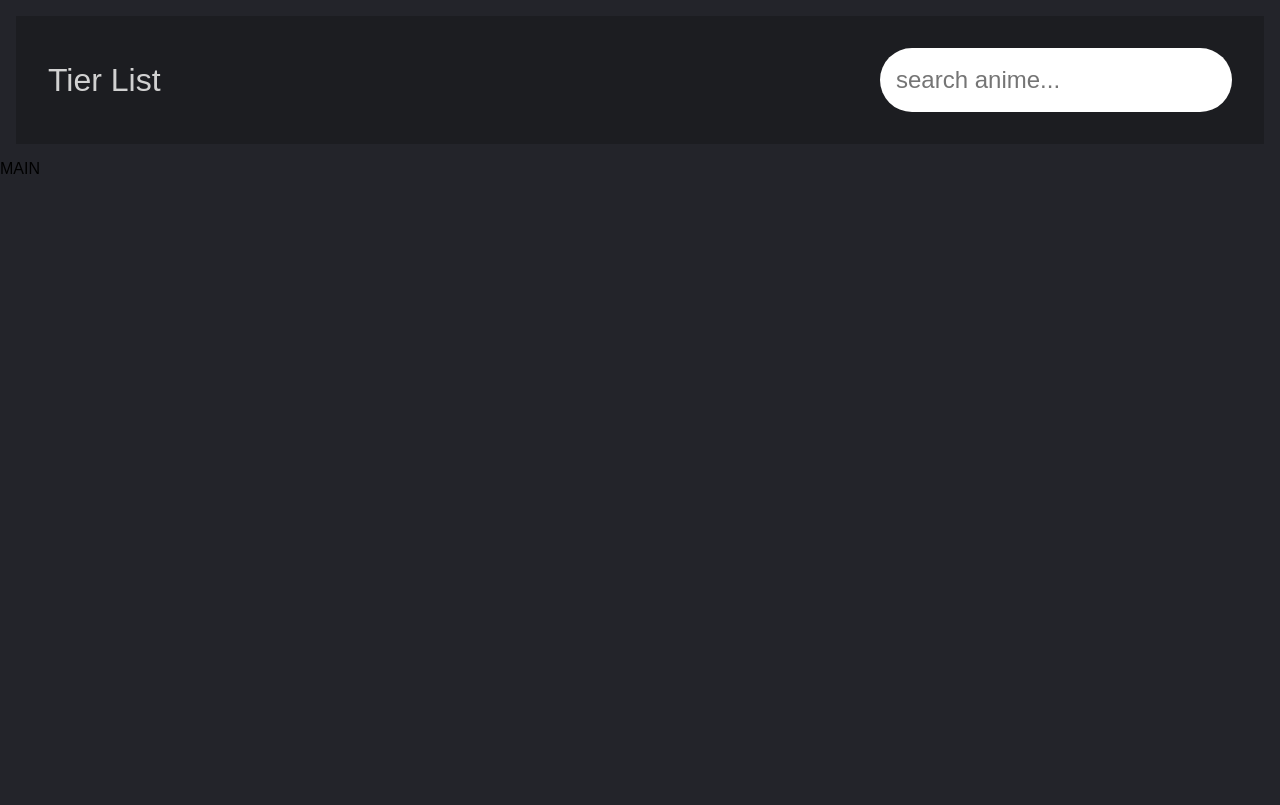
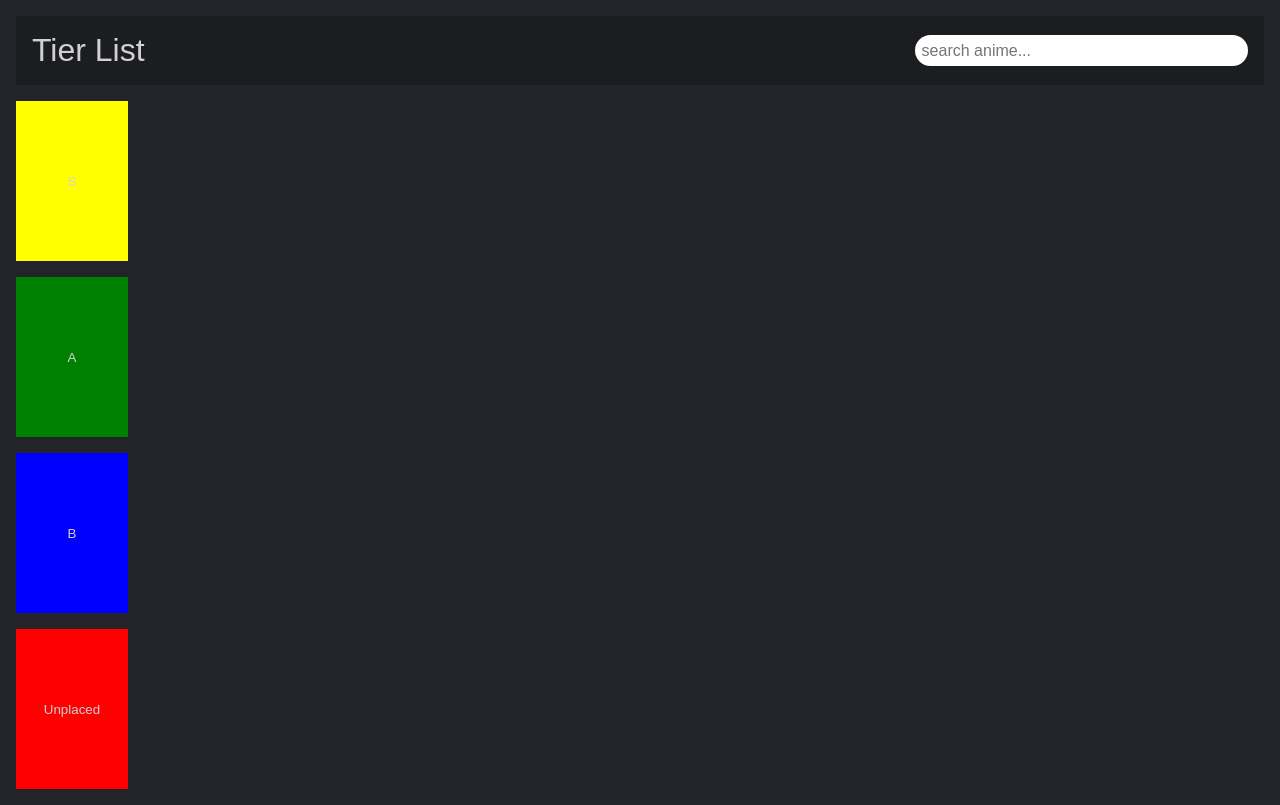
Before and after one commit to Wilson-Vallerian/Tier-List, a React (Vite) app: page / in a window 1280 px wide. Built offline with nearby package versions, Linux system fonts and the light colour scheme.

Commit message:
Add selected search items to list and render them

```diff
--- a/package.json
+++ b/package.json
@@ -14,8 +14,10 @@
     "react": "^19.2.0",
     "react-dom": "^19.2.0",
     "react-icons": "^5.5.0",
+    "react-redux": "^9.2.0",
     "react-router": "^7.12.0",
-    "react-router-dom": "^7.12.0"
+    "react-router-dom": "^7.12.0",
+    "redux": "^5.0.1"
   },
   "devDependencies": {
     "@eslint/js": "^9.39.1",
--- a/src/App.jsx
+++ b/src/App.jsx
@@ -1,14 +1,14 @@
 import { createBrowserRouter, RouterProvider } from "react-router";
-import "./styles/App.css";
 import ErrorRoute from "./routes/ErrorRoute";
 import RootLayout from "./routes/RootLayout";
+import Body from "./components/Body";
 
 const router = createBrowserRouter([
   {
     path: "/",
     element: <RootLayout />,
     errorElement: <ErrorRoute />,
-    children: [{ path: "/", element: <div>MAIN</div> }],
+    children: [{ path: "/", element: <Body /> }],
   },
 ]);
 
--- /dev/null
+++ b/src/components/Body.jsx
@@ -0,0 +1,16 @@
+import { useSelector } from "react-redux";
+import "../styles/body.css";
+import Tier from "./Tier";
+
+export default function Body() {
+  const unplaced = useSelector((state) => state.unplaced);
+
+  return (
+    <div className="body">
+      <Tier selectorState={[]} tierTitle="S" bgColor="yellow" />
+      <Tier selectorState={[]} tierTitle="A" bgColor="green" />
+      <Tier selectorState={[]} tierTitle="B" bgColor="blue" />
+      <Tier selectorState={unplaced} tierTitle="Unplaced" bgColor="red" />
+    </div>
+  );
+}
--- a/src/components/SearchBar.jsx
+++ b/src/components/SearchBar.jsx
@@ -1,59 +1,18 @@
-import { useEffect, useState } from "react";
-import { IoSearch } from "react-icons/io5";
+import { useState } from "react";
+import SearchedData from "./SearchedData";
 
 export default function SearchBar() {
   const [query, setQuery] = useState("");
-  const [results, setResults] = useState([]);
-
-  useEffect(() => {
-    const timeout = setTimeout(async () => {
-      if (!query) {
-        setResults(() => []);
-        return;
-      }
-
-      const req = await fetch(
-        `https://api.jikan.moe/v4/anime?q=${query}&limit=4`,
-      );
-      if (!req.ok) {
-        throw new Error("Failed to request data");
-      }
-      const data = await req.json();
-      setResults(() => data.data);
-    }, 250);
-
-    return () => clearTimeout(timeout);
-  }, [query]);
 
   return (
     <div className="search-bar">
-      <IoSearch />
       <input
         type="text"
         placeholder="search anime..."
         onChange={(e) => setQuery(() => e.target.value)}
       />
 
-      {results.length > 0 && (
-        <div className="searched-data">
-          {results.map((result, i) => {
-            console.log(result);
-            return (
-              <div
-                key={result.images.jpg.image_url}
-                className={`searched-item ${i % 2 === 0 ? "even" : "odd"}`}
-              >
-                <img src={result.images.jpg.image_url} />
-                <div className="item-description">
-                  <p>{result.titles[0].title}</p>
-                  <p>{result.score}</p>
-                  <p>{result.aired.string}</p>
-                </div>
-              </div>
-            );
-          })}
-        </div>
-      )}
+      <SearchedData query={query} />
     </div>
   );
 }
--- /dev/null
+++ b/src/components/SearchedData.jsx
@@ -0,0 +1,45 @@
+import { useState, useEffect } from "react";
+import SearchedItem from "./SearchedItem";
+
+export default function SearchedData({ query }) {
+  const [results, setResults] = useState([]);
+
+  useEffect(() => {
+    const timeout = setTimeout(async () => {
+      if (!query) {
+        setResults(() => []);
+        return;
+      }
+
+      const req = await fetch(
+        `https://api.jikan.moe/v4/anime?q=${query}&limit=4`,
+      );
+      if (!req.ok) {
+        throw new Error("Failed to request data");
+      }
+      const data = await req.json();
+      setResults(() => data.data);
+    }, 250);
+
+    return () => clearTimeout(timeout);
+  }, [query]);
+
+  return (
+    <>
+      {results.length > 0 && (
+        <div className="searched-data">
+          {results.map((result, i) => {
+            console.log(result);
+            return (
+              <SearchedItem
+                key={result.images.jpg.image_url}
+                result={result}
+                i={i}
+              />
+            );
+          })}
+        </div>
+      )}
+    </>
+  );
+}
--- /dev/null
+++ b/src/components/SearchedItem.jsx
@@ -0,0 +1,29 @@
+import { useDispatch } from "react-redux";
+
+export default function SearchedItem({ result, i }) {
+  const dispatch = useDispatch();
+
+  function handleClick() {
+    dispatch({
+      type: "ADD_ITEM",
+      payload: {
+        title: result.titles[0].title,
+        image: result.images.jpg.image_url,
+      },
+    });
+  }
+
+  return (
+    <div
+      className={`searched-item ${i % 2 === 0 ? "even" : "odd"}`}
+      onClick={handleClick}
+    >
+      <img src={result.images.jpg.image_url} />
+      <div className="item-description">
+        <p>{result.titles[0].title}</p>
+        <p>{result.score}</p>
+        <p>{result.aired.string}</p>
+      </div>
+    </div>
+  );
+}
--- /dev/null
+++ b/src/components/Tier.jsx
@@ -0,0 +1,23 @@
+import { useState } from "react";
+export default function Tier({ tierTitle, selectorState, bgColor }) {
+  const [title, setTitle] = useState(tierTitle);
+
+  return (
+    <div className="tier-wrapper">
+      <div className="tier-title" style={{ backgroundColor: bgColor }}>
+        <input value={title} onChange={(e) => setTitle(() => e.target.value)} />
+      </div>
+      <div className="tier-item-wrapper">
+        {selectorState.length > 0 &&
+          selectorState.map((item, i) => {
+            return (
+              <div key={`${item.title}-${i}`} className="tier-item">
+                <img src={item.image} />
+                <p>{item.title}</p>
+              </div>
+            );
+          })}
+      </div>
+    </div>
+  );
+}
--- a/src/main.jsx
+++ b/src/main.jsx
@@ -1,10 +1,14 @@
 import { StrictMode } from "react";
 import { createRoot } from "react-dom/client";
+import { Provider } from "react-redux";
 import "./styles/index.css";
 import App from "./App.jsx";
+import store from "./store/index.js";
 
 createRoot(document.getElementById("root")).render(
   <StrictMode>
-    <App />
+    <Provider store={store}>
+      <App />
+    </Provider>
   </StrictMode>,
 );
--- /dev/null
+++ b/src/store/index.js
@@ -0,0 +1,25 @@
+import * as Redux from "redux";
+
+const initialState = {
+  unplaced: [],
+};
+
+const listsReducer = (state = initialState, action) => {
+  switch (action.type) {
+    case "ADD_ITEM":
+      return {
+        ...state,
+        unplaced: [...state.unplaced, action.payload],
+      };
+
+    case "MOVE_ITEM":
+      return;
+
+    default:
+      return state;
+  }
+};
+
+const store = Redux.createStore(listsReducer);
+
+export default store;
--- /dev/null
+++ b/src/styles/body.css
@@ -0,0 +1,53 @@
+.body {
+  margin: 1rem;
+  display: flex;
+  flex-direction: column;
+  gap: 1rem;
+  color: var(--color-primary);
+}
+
+.tier-wrapper {
+  display: flex;
+  flex-direction: row;
+  gap: 1rem;
+}
+
+.tier-title {
+  background-color: red;
+  display: flex;
+  justify-content: center;
+  align-items: center;
+
+  max-width: 7rem;
+  min-width: 7rem;
+  min-height: 10rem;
+}
+
+.tier-title input {
+  text-align: center;
+  background: transparent;
+  width: auto;
+  max-width: 7rem;
+}
+
+.tier-item-wrapper {
+  display: flex;
+  flex-direction: row;
+  flex-wrap: wrap;
+  gap: 1rem;
+}
+
+.tier-wrapper img {
+  height: 10rem;
+  width: 7rem;
+}
+
+.tier-wrapper p {
+  text-align: center;
+  max-width: 7rem;
+
+  overflow: hidden;
+  display: -webkit-box;
+  -webkit-line-clamp: 3;
+  -webkit-box-orient: vertical;
+}
--- a/src/styles/header.css
+++ b/src/styles/header.css
@@ -1,7 +1,7 @@
 header {
   background: var(--bg-header);
   color: var(--color-primary);
-  padding: 2rem;
+  padding: 1rem;
   margin: 1rem;
   position: sticky;
   display: flex;
@@ -22,11 +22,10 @@ header {
 }
 
 .search-bar input {
-  height: 2rem;
   width: 20rem;
-  padding: 1rem;
+  padding: 0.4rem;
   border-radius: 2rem;
-  font-size: 1.5rem;
+  font-size: 1rem;
 }
 
 .searched-data {
```
Also changed, not shown: src/styles/App.css (deleted), 1 other file (tests, documents, lock files or other folders).
